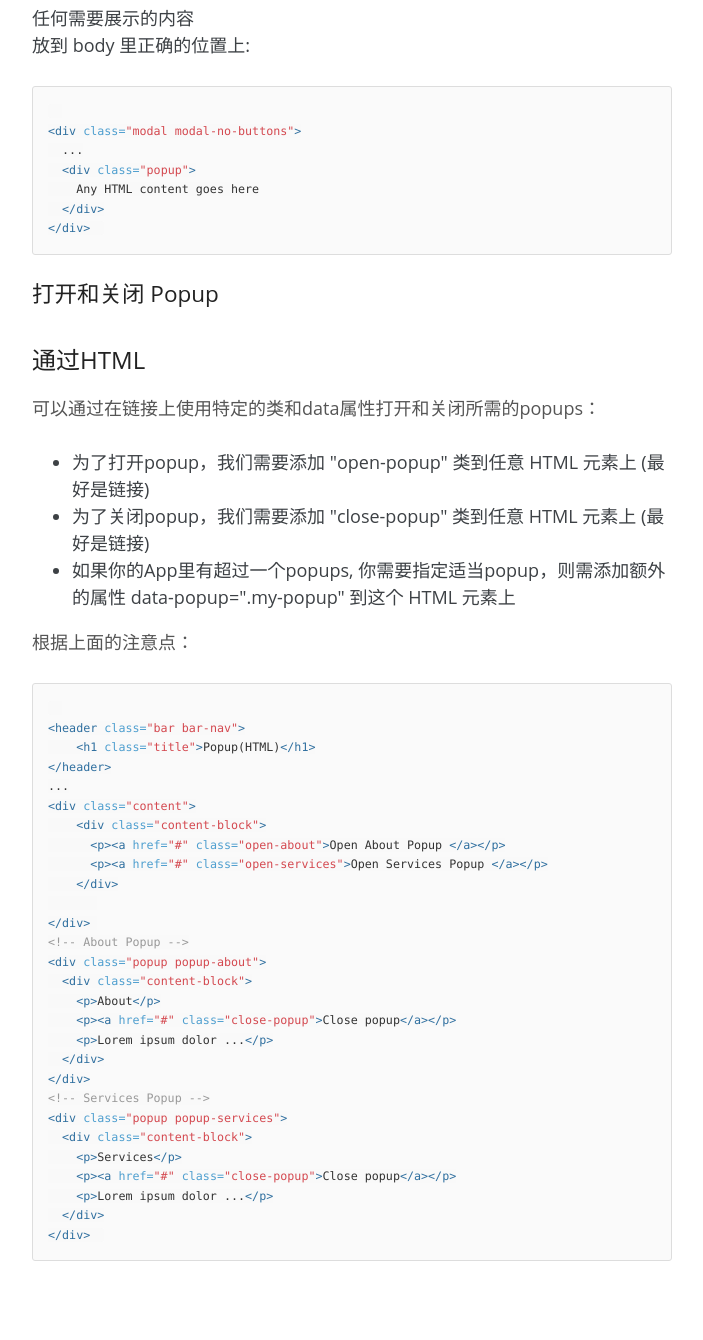
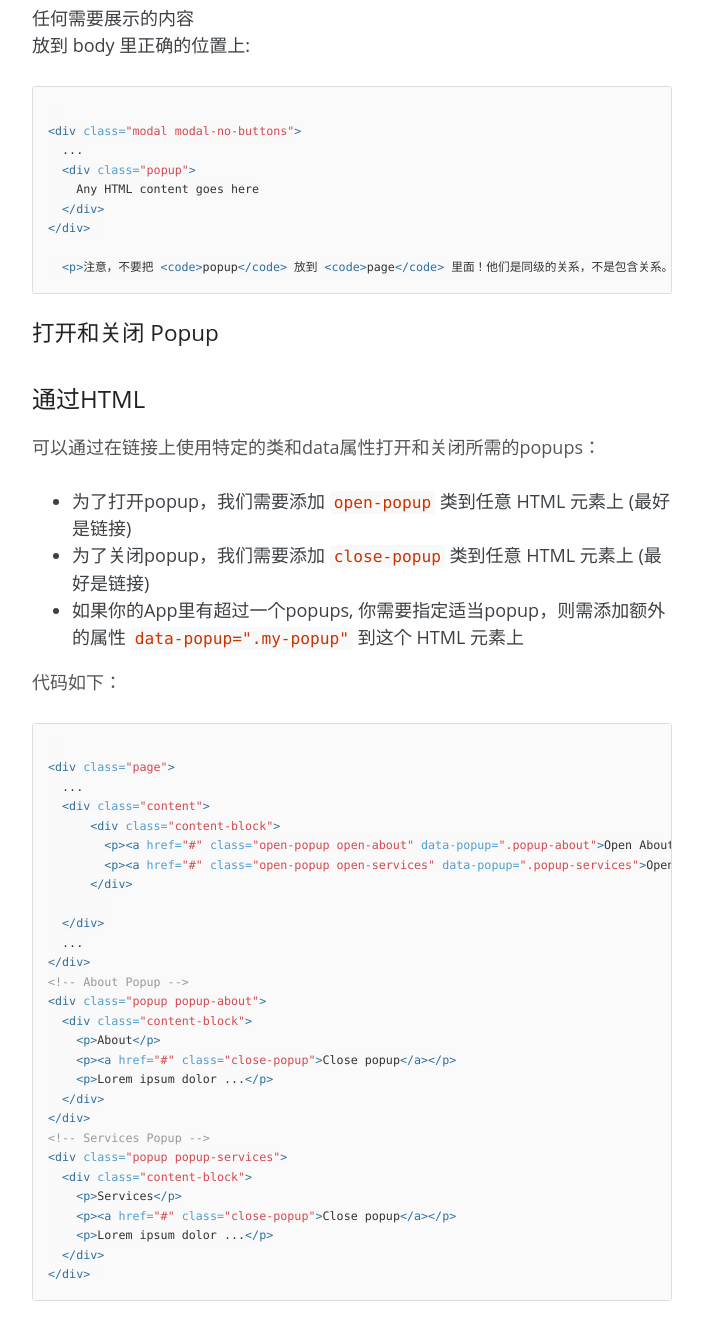
Before and after one commit to lihongxun945/light7-cn, a Jekyll site: the page built from docs/components.html, in a window 1280 px wide and 1400 px high, scrolled down 34770 px. Shown: the top 1340 px of the window, without its empty margins (181-884 px from the left). Built offline with Jekyll 4.4.1, drawn with Linux system fonts in a browser that asks for light colours; a style sheet for code colours, icons or effects is not loaded; some of the changed text lies outside the part shown.

Commit message:
fix popup and swiper

```diff
--- a/docs/_includes/_components/popup.html
+++ b/docs/_includes/_components/popup.html
@@ -1,4 +1,4 @@
-<article class="component active" id='popup'>
+<article class="component active" id='popup' data-url="popup">
   <h2 class="component-title">Popup</h2>
   <p class="component-description">Popup 是一种可以包含任何Html内容的弹出窗口，从App的主内容区域上弹出。 Popup 和其他所有的遮罩图层一样，是所谓的“临时视图”的一部分。</p>
   <h3 class="component-title">Popup 布局</h3>
@@ -10,52 +10,29 @@
     Any HTML content goes here
   </div>
 </div>
+
+  <p>注意，不要把 <code>popup</code> 放到 <code>page</code> 里面！他们是同级的关系，不是包含关系。</p>
 {% endhighlight %}
     <h3 class="component-title">打开和关闭 Popup</h3>
     <h4 class="component-title">通过HTML</h4>
     <p class="component-description">可以通过在链接上使用特定的类和data属性打开和关闭所需的popups：</p>
     <ul>
-      <li>为了打开popup，我们需要添加 "open-popup" 类到任意 HTML 元素上 (最好是链接)</li>
-      <li>为了关闭popup，我们需要添加 "close-popup" 类到任意 HTML 元素上 (最好是链接)</li>
-      <li>如果你的App里有超过一个popups, 你需要指定适当popup，则需添加额外的属性 data-popup=".my-popup" 到这个 HTML 元素上</li>
+      <li>为了打开popup，我们需要添加 <code>open-popup</code> 类到任意 HTML 元素上 (最好是链接)</li>
+      <li>为了关闭popup，我们需要添加 <code>close-popup</code> 类到任意 HTML 元素上 (最好是链接)</li>
+      <li>如果你的App里有超过一个popups, 你需要指定适当popup，则需添加额外的属性 <code>data-popup=".my-popup"</code> 到这个 HTML 元素上</li>
     </ul>
-    <p class="component-description">根据上面的注意点：</p>
-    <div class="component-example component-example-fullbleed">
-      <div class="">
-        <div class="content-block">
-          <!-- In data-popup attribute we specify CSS selector of popup we need to open -->
-          <p><a href="#" data-popup=".popup-about" class="open-popup">Open About Popup </a></p>
-          <p><a href="#" data-popup=".popup-services" class="open-popup">Open Services Popup </a></p>
-        </div>
+    <p class="component-description">代码如下：</p>
+{% highlight html %}
+<div class="page">
+  ...
+  <div class="content">
+      <div class="content-block">
+        <p><a href="#" class="open-popup open-about" data-popup=".popup-about">Open About Popup </a></p>
+        <p><a href="#" class="open-popup open-services" data-popup=".popup-services">Open Services Popup </a></p>
       </div>
-     <!-- About Popup -->
-      <div class="popup popup-about">
-        <div class="content-block">
-          <p>About</p>
-          <p><a href="#" class="close-popup">Close popup</a></p>
-          <p>Lorem ipsum dolor ...</p>
-        </div>
-      </div>
-      <!-- Services Popup -->
-      <div class="popup popup-services">
-        <div class="content-block">
-          <p>Services</p>
-          <p><a href="#" class="close-popup">Close popup</a></p>
-          <p>Lorem ipsum dolor ...</p>
-        </div>
-      </div>
-    </div>
-{% highlight html %}
-<header class="bar bar-nav">
-    <h1 class="title">Popup(HTML)</h1>
-</header>
-...
-<div class="content">
-    <div class="content-block">
-      <p><a href="#" class="open-about">Open About Popup </a></p>
-      <p><a href="#" class="open-services">Open Services Popup </a></p>
-    </div>
 
+  </div>
+  ...
 </div>
 <!-- About Popup -->
 <div class="popup popup-about">
@@ -87,40 +64,6 @@
   <ul>
     <li><code>popup - HTML元素 或者 字符串 (需要打开的popup的 CSS 选择器)</code>. 可选. 如果没有设置这个值，任何打开着的Popup/Modal 都将被关闭</li>
   </ul>
-  <div class="component-example component-example-fullbleed">
-    <div class="">
-      <div class="content-block">
-        <p><a href="#" class="open-about">Open About Popup </a></p>
-        <p><a href="#" class="open-services">Open Services Popup </a></p>
-      </div>
-
-      <script type="text/javascript">
-        $(document).on('click','.open-about', function () {
-          $.popup('.popup-about');
-        });
-
-        $(document).on('click','.open-services', function () {
-          $.popup('.popup-services');
-        });
-      </script>
-    </div>
-   <!-- About Popup -->
-    <div class="popup popup-about">
-      <div class="content-block">
-        <p>About</p>
-        <p><a href="#" class="close-popup">Close popup</a></p>
-        <p>Lorem ipsum dolor ...</p>
-      </div>
-    </div>
-    <!-- Services Popup -->
-    <div class="popup popup-services">
-      <div class="content-block">
-        <p>Services</p>
-        <p><a href="#" class="close-popup">Close popup</a></p>
-        <p>Lorem ipsum dolor ...</p>
-      </div>
-    </div>
-  </div>
 {% highlight html %}
 <header class="bar bar-nav">
     <h1 class="title">Popup(JavaScript)</h1>
--- a/docs/_includes/_components/rem.html
+++ b/docs/_includes/_components/rem.html
@@ -2,7 +2,7 @@
   <h2 class="component-title">rem</h2>
   <p>rem 是相对于 <code>html</code> 元素的 <code>font-size</code> 的一个单位。如果 html 上定义了 <code>font-size: 20px;</code>，则无论在任何地方都是 <code>1rem = 20px</code> 这个大小不会受到父元素的影响。</p>
   <p class="component-description">我们统一使用rem对页面进行整体缩放。强烈建议大家对需要适应页面大小的任何元素都使用 rem 为单位来定义。</p>
-  <p>事实上，除了 <code>border-width</code> 之外，MSUI中已经没有用到px单位的地方。</p>
+  <p>事实上，除了 <code>border-width</code> 之外，Light7中已经没有用到px单位的地方。</p>
 
   <p>我们在 iphone6 上使用 <code>1rem = 20px</code> 来换算。小于 375px 的设备上不做缩小处理，对 大于 375px 宽度的设备进行等比缩放。</p>
 
--- a/docs/examples/baichuan/goods.html
+++ b/docs/examples/baichuan/goods.html
@@ -1,6 +1,6 @@
 ---
 layout: examples
-title: SUI Mobile Demo
+title: light7 Demo
 ---
 <nav class="bar bar-tab">
   <a class="tab-item" href="/examples/baichuan/home" data-transition='slide-out'>
--- a/docs/getting-started.html
+++ b/docs/getting-started.html
@@ -31,6 +31,8 @@ title: 开始使用 &middot; light7
 <link rel="stylesheet" href="css/light7-extend.min.css">
 <script type='text/javascript' src='js/light7-extend.min.js' charset='utf-8'></script>
 {% endhighlight %}
+
+<p>暂时并没有提供CDN服务，建议在 <a href="https://github.com/lihongxun945/light7" target="_blank">github</a> 上 clone 到本地并且编译一遍。如果你不想自己编译，可以在clone完之后选择 <code>build</code> 分支，里面有全部编译好的文件。或者更懒一点话，你可以直接点击 <a href="https://github.com/lihongxun945/light7/archive/build.zip" target="_blank">这里下载</a>。
 
         <h3>2. 调试代码</h3>
         <p>如果你希望在开发环境下可以调试代码，那么你可以这样引用未压缩的版本。只要把上面的对应文件名中的 `.min` 去掉就可以</p>
--- a/js/swiper-init.js
+++ b/js/swiper-init.js
@@ -26,6 +26,7 @@ Framework7 Swiper Additions
             else {
                 params = swiper.dataset();
             }
+            $.swiper(swiper[0], params);
         }
     };
     $.reinitSwiper = function (pageContainer) {
```
Also changed, not shown: docs/changelog.html (+7 -1 lines), docs/docs-demos/popup.html (added, +32 -0 lines).
